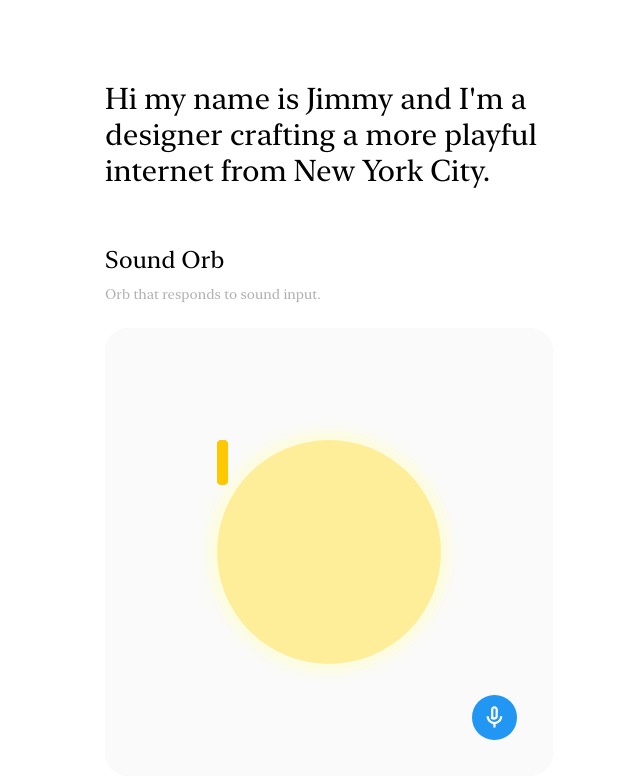
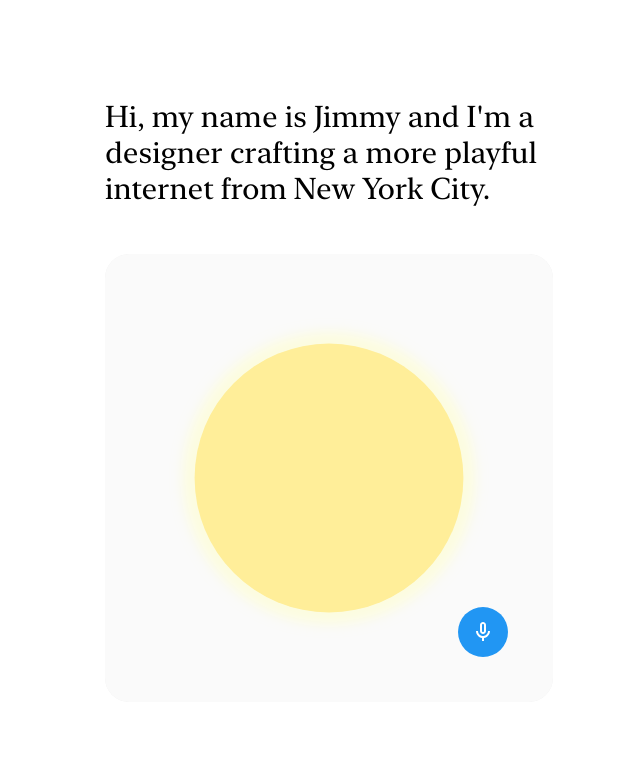
Before and after one commit to jivmy/kiln-labs, a React (Create React App) app: page / in a window 1280 px wide. Shown: the top 778 px of the page, without its empty margins (311-951 px from the left). Built offline with nearby package versions, Linux system fonts and the light colour scheme; a web font is replaced by a local one.

Commit message:
remove sun rays

```diff
--- a/src/components/HomePage.js
+++ b/src/components/HomePage.js
@@ -1,26 +1,19 @@
 import React from 'react';
 import SoundResponsiveOrb from './SoundResponsiveOrb';
 
-const projects = [
-  {
-    title: 'Sound Orb',
-    description: 'Orb that responds to sound input.',
-  },
-];
+const HomePage = () => {
+  return (
+    <div className="w-full min-h-screen bg-white flex justify-center items-center py-20 px-2 sm:px-0">
+      <div className="w-full max-w-md flex flex-col items-start gap-12">
+        {/* Header Section */}
+        <header className="w-full flex flex-col items-start gap-2">
+          <p className="text-black text-3xl font-normal leading-9 font-sans">
+            Hi, my name is Jimmy and I'm a designer crafting a more playful internet from New York City.
+          </p>
+        </header>
 
-const ProjectSection = ({ date, title, description, children }) => (
-  <section className="w-full flex flex-col items-center gap-6">
-    <div className="w-full flex flex-col items-start gap-2">
-      <span className="w-full text-black text-xs font-bold opacity-30 font-sans">
-        {date}
-      </span>
-      <h2 className="w-full text-black text-2xl font-normal font-sans">{title}</h2>
-      <p className="w-full text-black text-sm font-normal opacity-30 font-sans">
-        {description}
-      </p>
-    </div>
+        {/* Orb Section */}
         <div className="w-full flex justify-center items-center">
-      {/* Aspect Ratio Container */}
           <div
             className="w-full relative"
             style={{
@@ -36,34 +29,10 @@ const ProjectSection = ({ date, title, description, children }) => (
                 borderRadius: 'inherit', // Matches the outer container’s border-radius
               }}
             >
-          {children}
+              <SoundResponsiveOrb />
             </div>
           </div>
         </div>
-  </section>
-);
-
-const HomePage = () => {
-  return (
-    <div className="w-full min-h-screen bg-white flex justify-center items-center py-20 px-2 sm:px-0">
-      <div className="w-full max-w-md flex flex-col items-start gap-12">
-        {/* Header Section */}
-        <header className="w-full flex flex-col items-start gap-2">
-          <p className="text-black text-3xl font-normal leading-9 font-sans">
-            Hi my name is Jimmy and I'm a designer crafting a more playful internet from New York City.
-          </p>
-        </header>
-
-        {/* Project Sections */}
-        {projects.map((project, index) => (
-          <ProjectSection
-            key={index}
-            title={project.title}
-            description={project.description}
-          >
-            {index === 0 && <SoundResponsiveOrb />} {/* Place Sound Orb in the first project */}
-          </ProjectSection>
-        ))}
       </div>
     </div>
   );
--- a/src/components/SoundResponsiveOrb.js
+++ b/src/components/SoundResponsiveOrb.js
@@ -3,19 +3,14 @@ import React, { useEffect, useState, useRef } from 'react';
 function SoundResponsiveOrb() {
   const [volume, setVolume] = useState(0);
   const [micActive, setMicActive] = useState(false);
-  const [particles, setParticles] = useState([]);
-  const [rotation, setRotation] = useState(0);
   const animationRef = useRef(null);
-  const prevVolumeRef = useRef(0);
 
   const requestMicrophone = () => {
     navigator.mediaDevices.getUserMedia({ audio: true }).then((stream) => {
-      setMicActive(true);
       const audioContext = new (window.AudioContext || window.webkitAudioContext)();
       const analyser = audioContext.createAnalyser();
       const source = audioContext.createMediaStreamSource(stream);
-
-      analyser.fftSize = 512;
+      analyser.fftSize = 256;
       source.connect(analyser);
 
       const dataArray = new Uint8Array(analyser.frequencyBinCount);
@@ -23,61 +18,14 @@ function SoundResponsiveOrb() {
       const updateVolume = () => {
         analyser.getByteFrequencyData(dataArray);
         const avgVolume = dataArray.reduce((a, b) => a + b) / dataArray.length;
-
-        const amplifiedVolume = Math.min(100, avgVolume * 3);
-        const smoothedVolume = prevVolumeRef.current * 0.7 + amplifiedVolume * 0.3;
-        setVolume(smoothedVolume);
-        prevVolumeRef.current = smoothedVolume;
-
-        if (micActive && smoothedVolume > 2) {
-          generateParticles(smoothedVolume);
-        }
-
+        setVolume(Math.min(100, avgVolume * 2)); // Boost sensitivity
         animationRef.current = requestAnimationFrame(updateVolume);
       };
 
       updateVolume();
-    }).catch((err) => {
-      console.error('Microphone access error:', err);
-      alert('Failed to access the microphone. Please allow access and try again.');
-    });
+      setMicActive(true);
+    }).catch(() => alert('Microphone access denied.'));
   };
-
-  const generateParticles = (volume) => {
-    const newParticles = Array.from({ length: Math.ceil(volume / 5) }, () => ({
-      id: Math.random().toString(36).substr(2, 9),
-      size: Math.random() * 10 + 5,
-      x: 0,
-      y: 0,
-      dx: (Math.random() - 0.5) * 4,
-      dy: (Math.random() - 0.5) * 4,
-      opacity: 1,
-    }));
-
-    setParticles((prevParticles) => [...prevParticles, ...newParticles]);
-
-    setTimeout(() => {
-      setParticles((prevParticles) =>
-        prevParticles.filter((p) => !newParticles.some((np) => np.id === p.id))
-      );
-    }, 2000);
-  };
-
-  useEffect(() => {
-    const interval = setInterval(() => {
-      setParticles((prevParticles) =>
-        prevParticles.map((p) => ({
-          ...p,
-          x: p.x + p.dx * 2,
-          y: p.y + p.dy * 2,
-          opacity: Math.max(0, p.opacity - 0.05),
-        }))
-      );
-      setRotation((prevRotation) => prevRotation + 1); // Slow and smooth rotation
-    }, 50);
-
-    return () => clearInterval(interval);
-  }, []);
 
   useEffect(() => {
     return () => {
@@ -87,9 +35,9 @@ function SoundResponsiveOrb() {
     };
   }, []);
 
-  const scale = micActive ? 0.5 + (volume / 100) * 1.5 : 1;
-  const glow = micActive ? Math.min(30, volume / 5) : 10;
-  const colorLightness = micActive ? 90 - (volume / 100) * 40 : 80;
+  const scale = 1 + (micActive ? volume / 150 : 0.2); // Dynamic size
+  const glow = micActive ? volume / 2 : 10; // Dynamic glow intensity
+  const colorLightness = micActive ? 90 - volume / 2 : 80; // Dynamic color
 
   return (
     <div
@@ -97,14 +45,15 @@ function SoundResponsiveOrb() {
         position: 'relative',
         width: '100%',
         height: '100%',
+        backgroundColor: 'hsl(0, 0%, 98%)',
         display: 'flex',
         justifyContent: 'center',
         alignItems: 'center',
-        backgroundColor: 'hsl(0, 0%, 98%)',
         overflow: 'hidden',
         borderRadius: 'inherit',
       }}
     >
+      {/* Orb */}
       <div
         style={{
           position: 'relative',
@@ -114,50 +63,20 @@ function SoundResponsiveOrb() {
           backgroundColor: `hsl(50, 100%, ${colorLightness}%)`,
           transform: `scale(${scale})`,
           transition: 'transform 0.2s ease, background-color 0.2s ease',
+          animation: micActive ? 'pulse 1s infinite ease-in-out' : 'none',
           boxShadow: `0 0 ${glow}px ${glow}px rgba(255, 255, 200, 0.5)`,
         }}
-      >
-        {/* Sun Rays */}
-        {Array.from({ length: 8 }).map((_, i) => (
-          <div
-            key={i}
-            style={{
-              position: 'absolute',
-              width: '5%',
-              height: '20%',
-              backgroundColor: 'rgba(255, 200, 0, 0.8)',
-              transform: `rotate(${i * 45 + rotation}deg) translateY(-2git0%)`,
-              transformOrigin: '100px 60px', // Rotate from the center of the orb
-              borderRadius: '5px',
-            }}
-          ></div>
-        ))}
-      </div>
+      ></div>
 
-      {particles.map((particle) => (
-        <div
-          key={particle.id}
-          style={{
-            position: 'absolute',
-            width: `${particle.size}px`,
-            height: `${particle.size}px`,
-            backgroundColor: 'rgba(255, 200, 0, 0.8)',
-            borderRadius: '50%',
-            opacity: particle.opacity,
-            transform: `translate(${particle.x}px, ${particle.y}px)`,
-            pointerEvents: 'none',
-          }}
-        ></div>
-      ))}
-
+      {/* Microphone Button */}
       <button
         onClick={requestMicrophone}
         style={{
           position: 'absolute',
-          bottom: '8%',
-          right: '8%',
-          width: '10%',
-          height: '10%',
+          bottom: '10%',
+          right: '10%',
+          width: '50px',
+          height: '50px',
           borderRadius: '50%',
           backgroundColor: micActive ? '#4CAF50' : '#2196F3',
           display: 'flex',
@@ -172,12 +91,25 @@ function SoundResponsiveOrb() {
           xmlns="http://www.w3.org/2000/svg"
           fill="#FFF"
           viewBox="0 0 24 24"
-          width="60%"
-          height="60%"
+          width="24"
+          height="24"
         >
-          <path d="M12 14c1.66 0 3-1.34 3-3V5c0-1.66-1.34-3-3-3S9 3.34 9 5v6c0 1.66-1.34 3 3 3zm-1-9c0-.55.45-1 1-1s1 .45 1 1v6c0 .55-.45 1-1 1s-1-.45-1-1V5zm6 6c0 2.76-2.24 5-5 5s-5-2.24-5-5H5c0 3.53 2.61 6.43 6 6.92V21h2v-3.08c3.39-.49 6-3.39 6-6.92h-2z" />
+          <path d="M12 14c1.66 0 3-1.34 3-3V5c0-1.66-1.34-3-3-3S9 3.34 9 5v6c0 1.66 1.34 3 3 3zm-1-9c0-.55.45-1 1-1s1 .45 1 1v6c0 .55-.45 1-1 1s-1-.45-1-1V5zm6 6c0 2.76-2.24 5-5 5s-5-2.24-5-5H5c0 3.53 2.61 6.43 6 6.92V21h2v-3.08c3.39-.49 6-3.39 6-6.92h-2z" />
         </svg>
       </button>
+
+      <style>
+        {`
+          @keyframes pulse {
+            0%, 100% {
+              box-shadow: 0 0 ${glow}px ${glow}px rgba(255, 255, 200, 0.5);
+            }
+            50% {
+              box-shadow: 0 0 ${glow * 1.5}px ${glow * 1.5}px rgba(255, 255, 200, 0.8);
+            }
+          }
+        `}
+      </style>
     </div>
   );
 }
```
Lines whose indentation alone changed are shown as unchanged.
